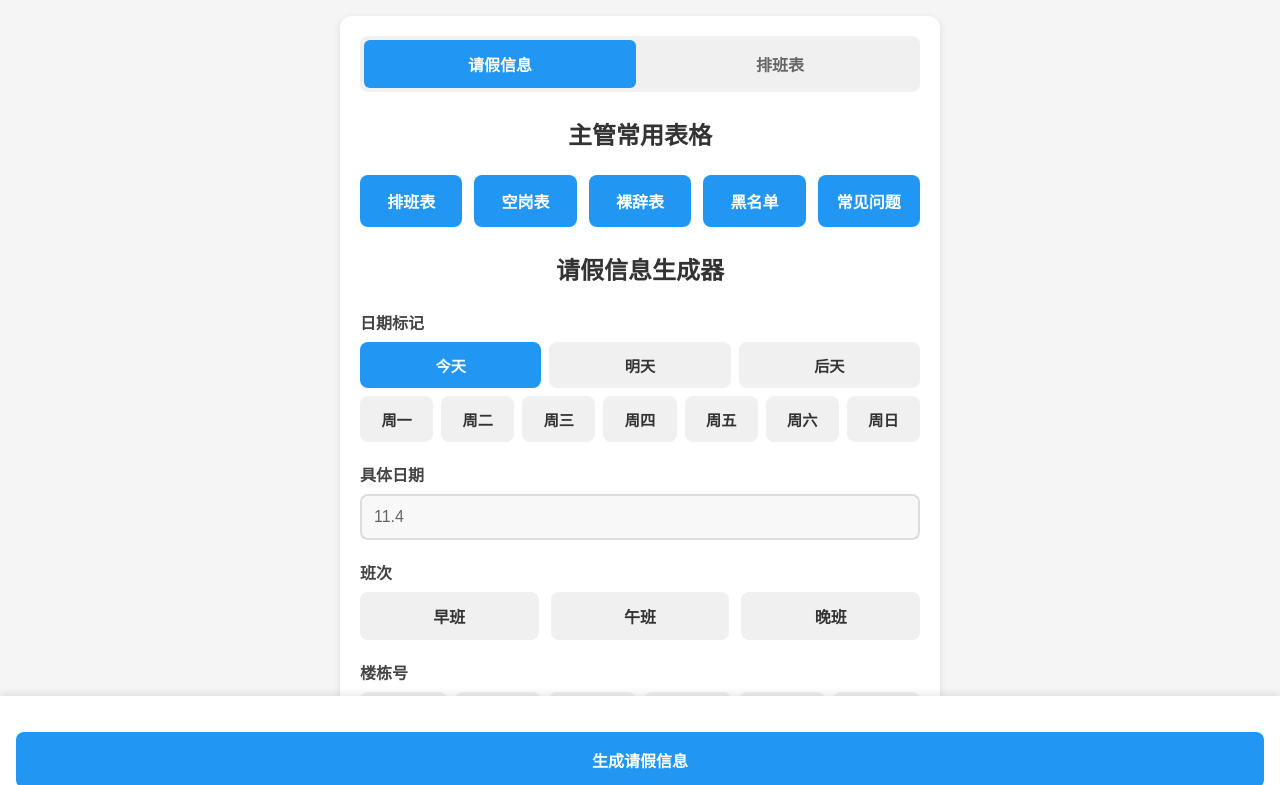
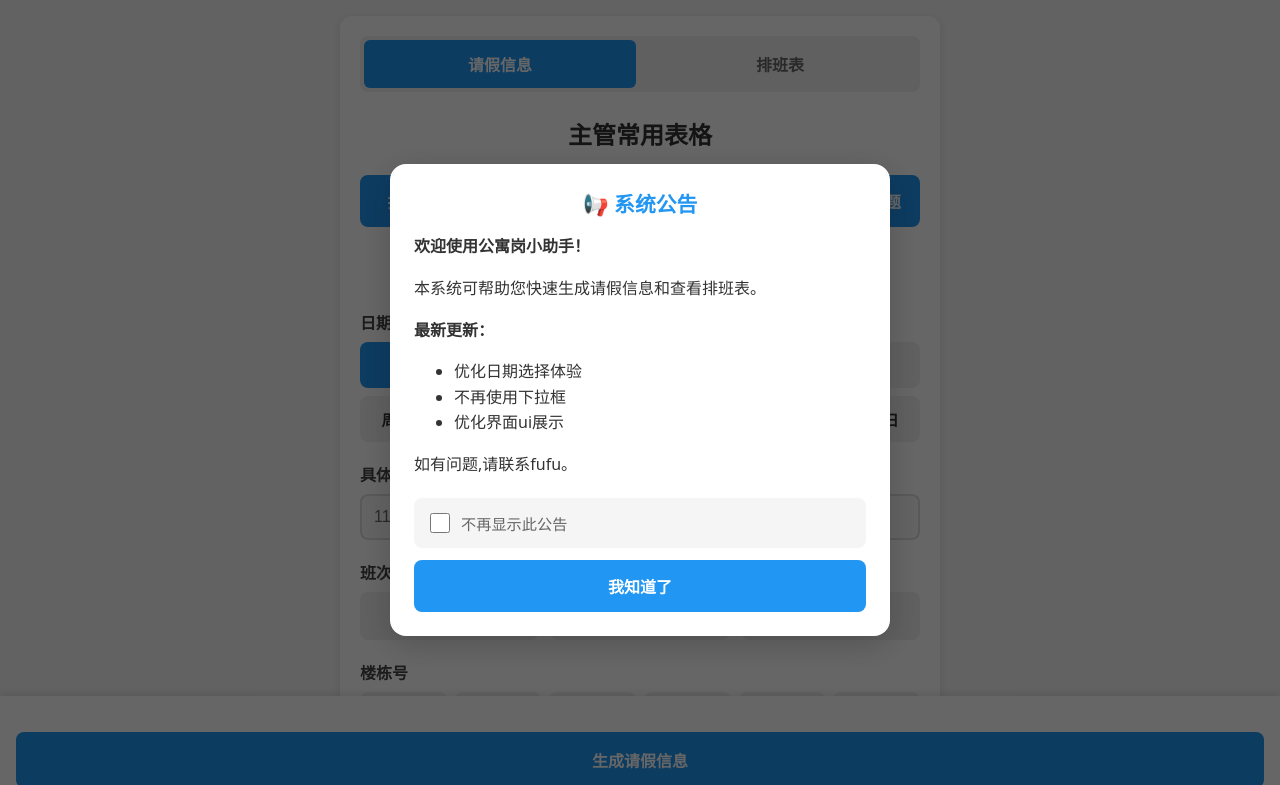
Before and after one commit to holiofox/holiofox.github.io, a plain HTML site: page qjsc/index.html in a window 1280 px wide. Shown: the top 785 px of the page. Drawn offline with Linux system fonts and the light colour scheme.

Commit message:
Site updated: 2025-11-04 13:48:39

```diff
--- a/qjsc/index.html
+++ b/qjsc/index.html
@@ -311,9 +311,135 @@
       #tempTimeGroup {
         display: none;
       }
+
+      /* 开屏公告样式 */
+.announcement-overlay {
+  position: fixed;
+  top: 0;
+  left: 0;
+  right: 0;
+  bottom: 0;
+  background-color: rgba(0, 0, 0, 0.6);
+  display: flex;
+  justify-content: center;
+  align-items: center;
+  z-index: 9999;
+  padding: 20px;
+}
+
+.announcement-modal {
+  background-color: white;
+  border-radius: 16px;
+  padding: 24px;
+  max-width: 500px;
+  width: 100%;
+  box-shadow: 0 8px 32px rgba(0, 0, 0, 0.2);
+  animation: slideIn 0.3s ease-out;
+}
+
+@keyframes slideIn {
+  from {
+    transform: translateY(-50px);
+    opacity: 0;
+  }
+  to {
+    transform: translateY(0);
+    opacity: 1;
+  }
+}
+
+.announcement-header {
+  font-size: 1.3rem;
+  font-weight: bold;
+  color: #2196f3;
+  margin-bottom: 16px;
+  text-align: center;
+}
+
+.announcement-content {
+  font-size: 1rem;
+  line-height: 1.6;
+  color: #333;
+  margin-bottom: 20px;
+  text-align: left;
+}
+
+.announcement-footer {
+  display: flex;
+  flex-direction: column;
+  gap: 12px;
+}
+
+.announcement-checkbox {
+  display: flex;
+  align-items: center;
+  gap: 8px;
+  padding: 12px;
+  background-color: #f5f5f5;
+  border-radius: 8px;
+}
+
+.announcement-checkbox input[type="checkbox"] {
+  width: 20px;
+  height: 20px;
+  cursor: pointer;
+  flex-shrink: 0;
+  appearance: auto;
+  -webkit-appearance: auto;
+}
+
+.announcement-checkbox label {
+  margin: 0;
+  font-size: 0.95rem;
+  color: #666;
+  cursor: pointer;
+  display: inline;
+  font-weight: normal;
+}
+
+.announcement-close-btn {
+  width: 100%;
+  padding: 14px;
+  background-color: #2196f3;
+  color: white;
+  border: none;
+  border-radius: 8px;
+  font-size: 1rem;
+  font-weight: 600;
+  cursor: pointer;
+  transition: all 0.2s;
+}
+
+.announcement-close-btn:active {
+  background-color: #1976d2;
+}
     </style>
   </head>
   <body>
+    <!-- 开屏公告 -->
+<div id="announcementOverlay" class="announcement-overlay" style="display: none;">
+  <div class="announcement-modal">
+    <div class="announcement-header">📢 系统公告</div>
+    <div class="announcement-content">
+      <p><strong>欢迎使用公寓岗小助手！</strong></p>
+      <p>本系统可帮助您快速生成请假信息和查看排班表。</p>
+      <p><strong>最新更新：</strong></p>
+      <ul>
+        <li>优化日期选择体验</li>
+        <li>不再使用下拉框</li>
+        <li>优化界面ui展示</li>
+      </ul>
+      <p>如有问题,请联系fufu。</p>
+    </div>
+    <div class="announcement-footer">
+      <div class="announcement-checkbox">
+        <input type="checkbox" id="dontShowAgain">
+        <label for="dontShowAgain">不再显示此公告</label>
+      </div>
+      <button class="announcement-close-btn" onclick="closeAnnouncement()">我知道了</button>
+    </div>
+  </div>
+</div>
     <div class="container">
       <!-- 页面切换按钮 -->
       <div class="page-switcher">
@@ -631,7 +757,26 @@
         toggleTempTimeGroup();
         // 初始化选中"今天"按钮
         selectDate("今天");
+
+        // 显示开屏公告
+        showAnnouncement();
       };
+
+      // 开屏公告相关函数
+function showAnnouncement() {
+  const dontShow = localStorage.getItem('hideAnnouncement');
+  if (!dontShow) {
+    document.getElementById('announcementOverlay').style.display = 'flex';
+  }
+}
+
+function closeAnnouncement() {
+  const dontShowAgain = document.getElementById('dontShowAgain').checked;
+  if (dontShowAgain) {
+    localStorage.setItem('hideAnnouncement', 'true');
+  }
+  document.getElementById('announcementOverlay').style.display = 'none';
+}
     </script>
   </body>
 </html>
```
Also changed, not shown: pbb/index.html (+1 -1 lines).
